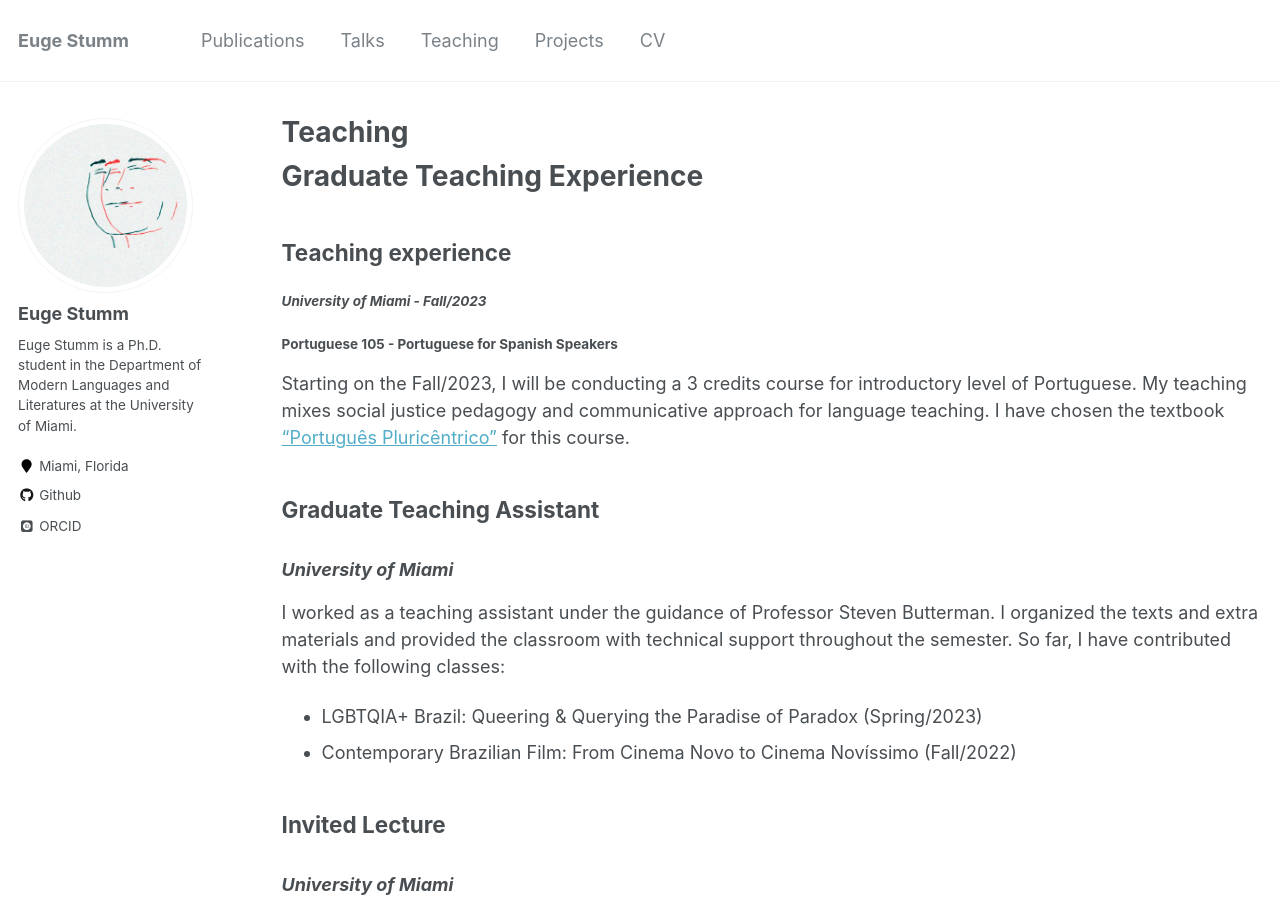
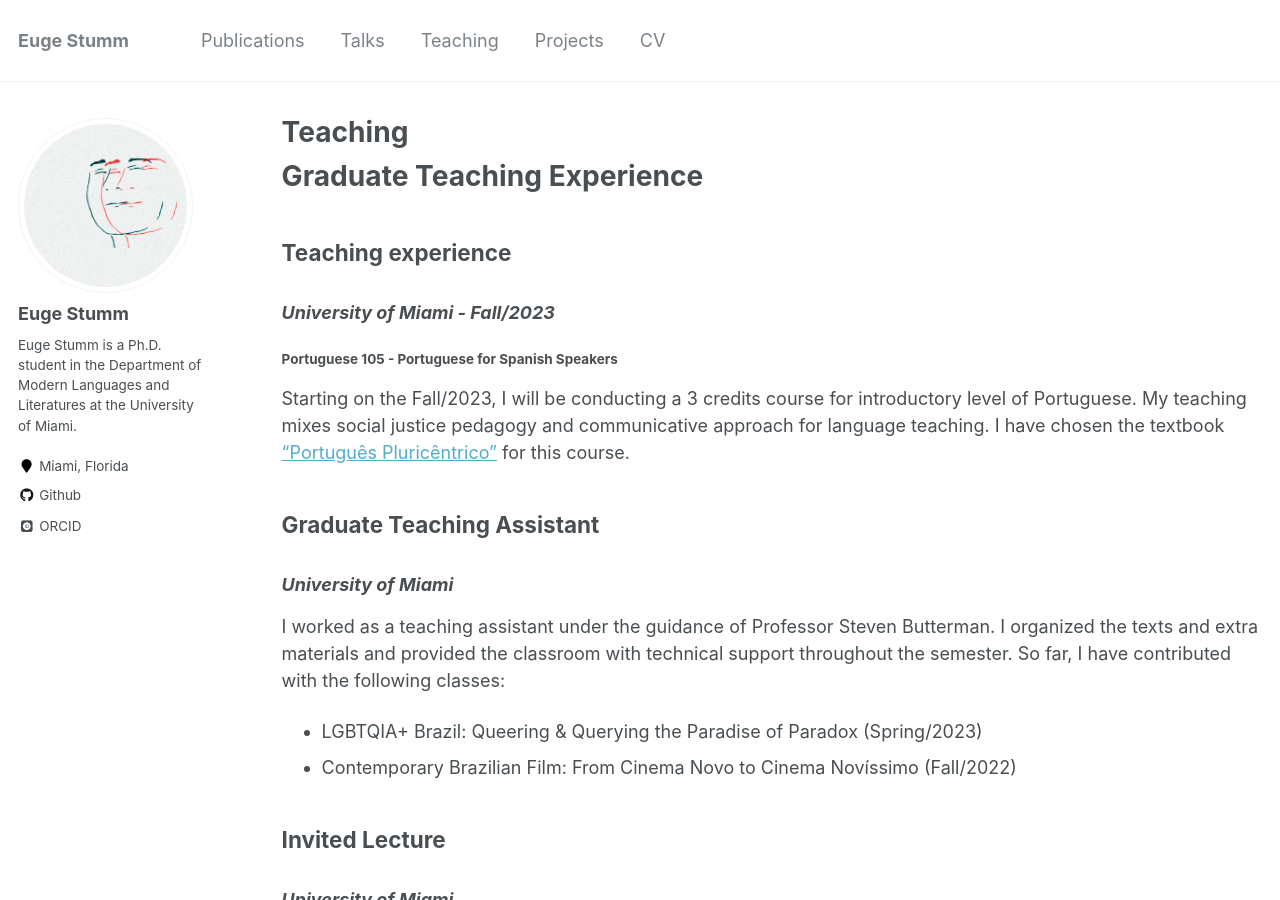
Before and after one commit to eugestumm/eugestumm.github.io, a Jekyll site: the page built from _pages/teaching.md, in a window 1280 px wide and 900 px high. Built offline with Jekyll 4.4.1, drawn with Linux system fonts in a browser that asks for light colours; some web fonts are replaced.

```diff
--- a/_pages/teaching.md
+++ b/_pages/teaching.md
@@ -8,7 +8,7 @@ author_profile: true
 # Graduate Teaching Experience
 
 ## Teaching experience
-#### *University of Miami - Fall/2023*
+### *University of Miami - Fall/2023*
 #### Portuguese 105 - Portuguese for Spanish Speakers
 
 Starting on the Fall/2023, I will be conducting a 3 credits course for introductory level of Portuguese. My teaching mixes social justice pedagogy and communicative approach for language teaching. I have chosen the textbook ["Português Pluricêntrico"](https://escholarship.org/uc/item/9zs4s2p8) for this course.
```
